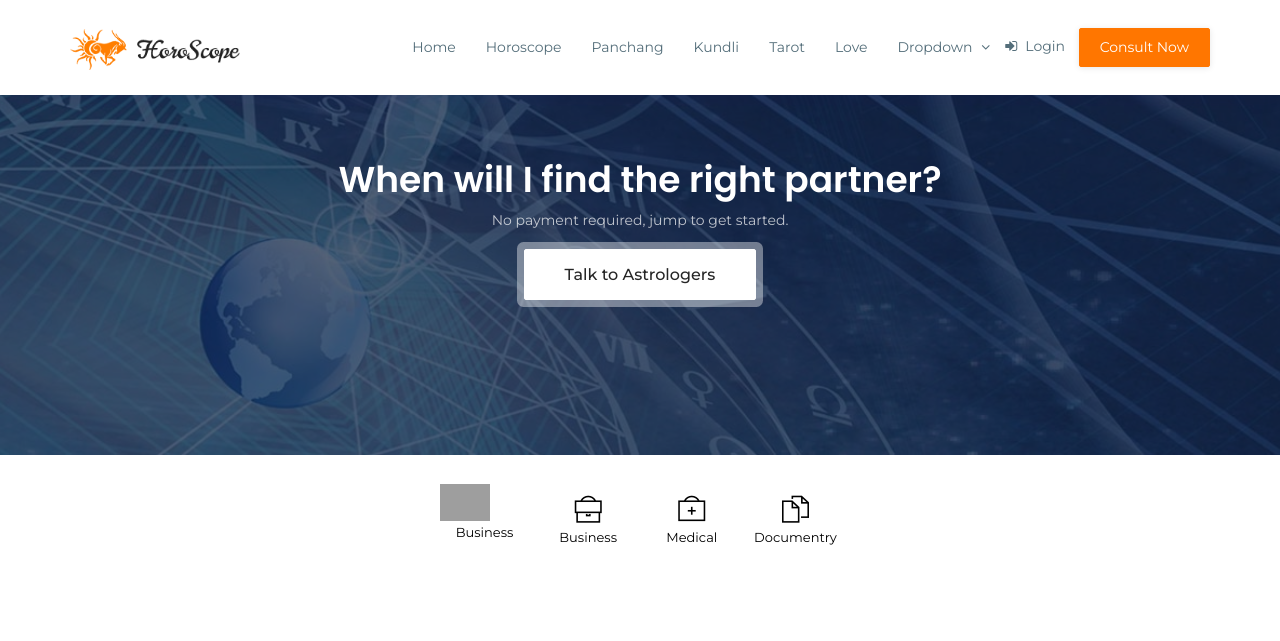
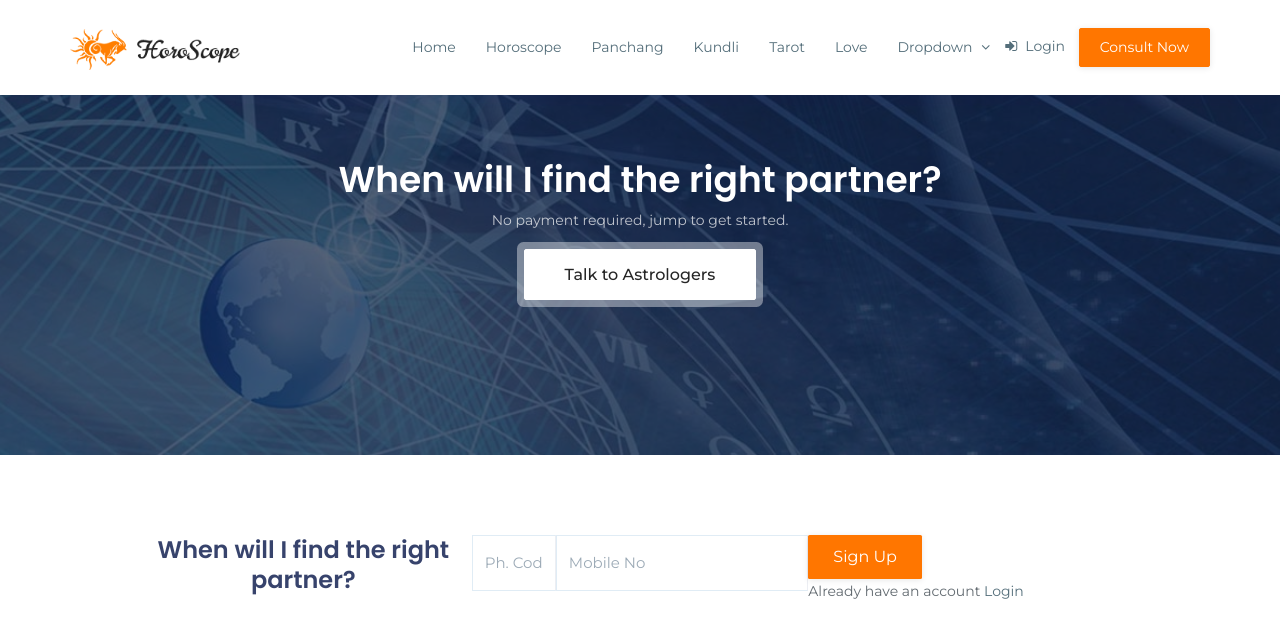
Before and after one commit to shivanidhyani/astro, a Django app: page / in a window 1280 px wide. Shown: the top 641 px of the page. Run offline with Django 3.2, Linux system fonts and the light colour scheme; some libraries are stand-ins or nearby versions; some web fonts are replaced; grey boxes are pictures that could not be loaded.

Commit message:
Add files via upload

```diff
--- a/main/templates/index.html
+++ b/main/templates/index.html
@@ -18,6 +18,37 @@
 			</div>
 		</div>
 	</section>
+
+	<div class="container pt-80">
+		<form>
+			<fieldset class="home-form-1">
+				<div class="row no-gutters justify-content-center seo-contact">
+					<div class="col-lg-4 col-md-5">
+						<div class="form-group">
+							<div class="text-center">
+								<h3>When will I find the right partner?</h3>
+							</div>
+						</div>
+					</div>
+					<div class="col-lg-1 col-md-4">
+						<input type="text" class="form-control b-r" placeholder="Ph. Code">
+					</div>
+					<div class="col-lg-3 col-md-4">
+						<div class="form-group">
+							<input type="number" class="form-control b-r" placeholder="Mobile No">
+						</div>
+					</div>
+					<div class="col-lg-4 col-md-3">
+						<button type="submit" class="btn theme-btn seub-btn b-0" align="center">Sign Up</button>
+						<p>Already have an account <a href="">Login</a></p>
+					</div>
+				</div>
+			</fieldset>
+		</form>
+	</div>
+
+
+
 	<div class="row justify-content-center">
 		<div class="col-lg-10 col-md-12">
 			<ul class="banner-cat-list">
@@ -28,6 +59,10 @@
 			</ul>
 		</div>
 	</div>
+
+
+
+
 			<section class="lst">
 				<div class="container">
 					<div class="owl-carousel" id="list-slide">
```
